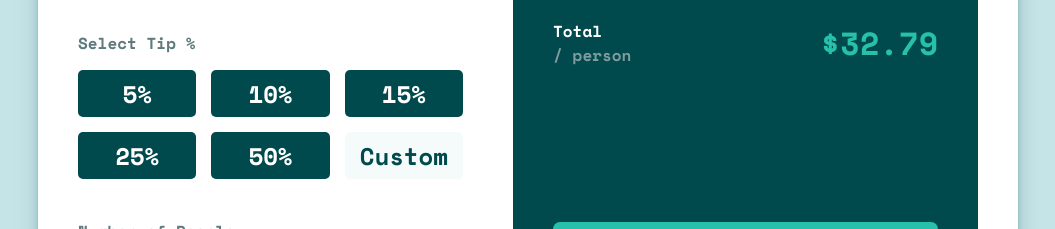
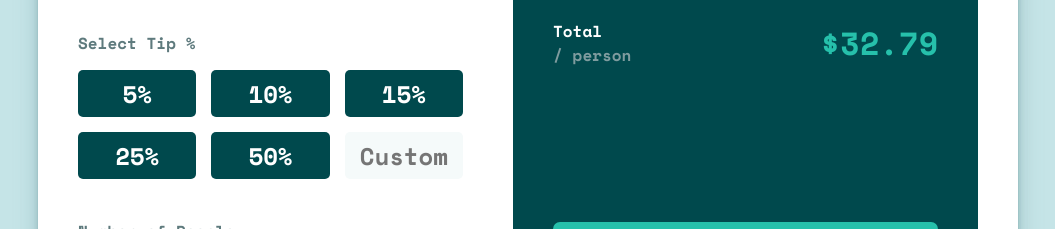
Before and after one commit to eivindsimonsen/tip-calculator-app, a React (Vite) app: page / in a window 1280 px wide. Shown: the part 350-579 px from the top of the page, without its empty margins (112-1167 px from the left). Built offline with nearby package versions, Linux system fonts and the light colour scheme.

Commit message:
custom button functionality fixed

```diff
--- a/src/components/Tip.jsx
+++ b/src/components/Tip.jsx
@@ -2,36 +2,65 @@ import { useState } from "react";
 
 function Tip() {
   const [tipValue, setTipValue] = useState(0);
+  const [toggleCustom, setToggleCustom] = useState(false);
 
   const getValue = (value) => {
     setTipValue(value);
   };
 
+  const getCustomValue = (e) => {
+    const numericValue = parseInt(e.target.value, 10);
+    setTipValue(numericValue);
+
+    if (setTipValue > 0) {
+      setTipValue(0);
+    }
+  };
+
+  const toggleCustomValue = () => {
+    setToggleCustom(!toggleCustom);
+    setTipValue(0);
+  };
+
   return (
     <div className="input-container">
-      <label htmlFor="tip">Select Tip %</label>
+      <label>Select Tip %</label>
       <div id="tip">
         {[5, 10, 15, 25, 50].map((value) => (
           <input
             key={value}
             type="button"
+            aria-label={`Select ${value}%`}
+            autoComplete="off"
+            className={tipValue === value ? "active" : ""}
             value={`${value}%`}
-            onClick={() => getValue(value)}
-            className={tipValue === value ? "active" : ""}
+            onClick={() => {
+              getValue(value);
+              setToggleCustom(false);
+            }}
           />
         ))}
 
-        <input
-          type="button"
-          value="Custom"
-          id="tip-custom"
-          onClick={() => {
-            const customValue = parseFloat(prompt("Enter a custom tip percentage:"));
-            if (!isNaN(customValue)) {
-              getValue(customValue);
-            }
-          }}
-        />
+        {toggleCustom ? (
+          <input
+            type="text"
+            placeholder="0"
+            onChange={getCustomValue}
+            className="custom-value-input custom-value-input--selected"
+            aria-label="Custom Tip Percentage"
+            autoComplete="off"
+          />
+        ) : (
+          <input
+            type="text"
+            placeholder="Custom"
+            id="tip-custom"
+            onClick={toggleCustomValue}
+            className="custom-value-input"
+            aria-label="Custom Tip Percentage"
+            autoComplete="off"
+          />
+        )}
       </div>
     </div>
   );
```
